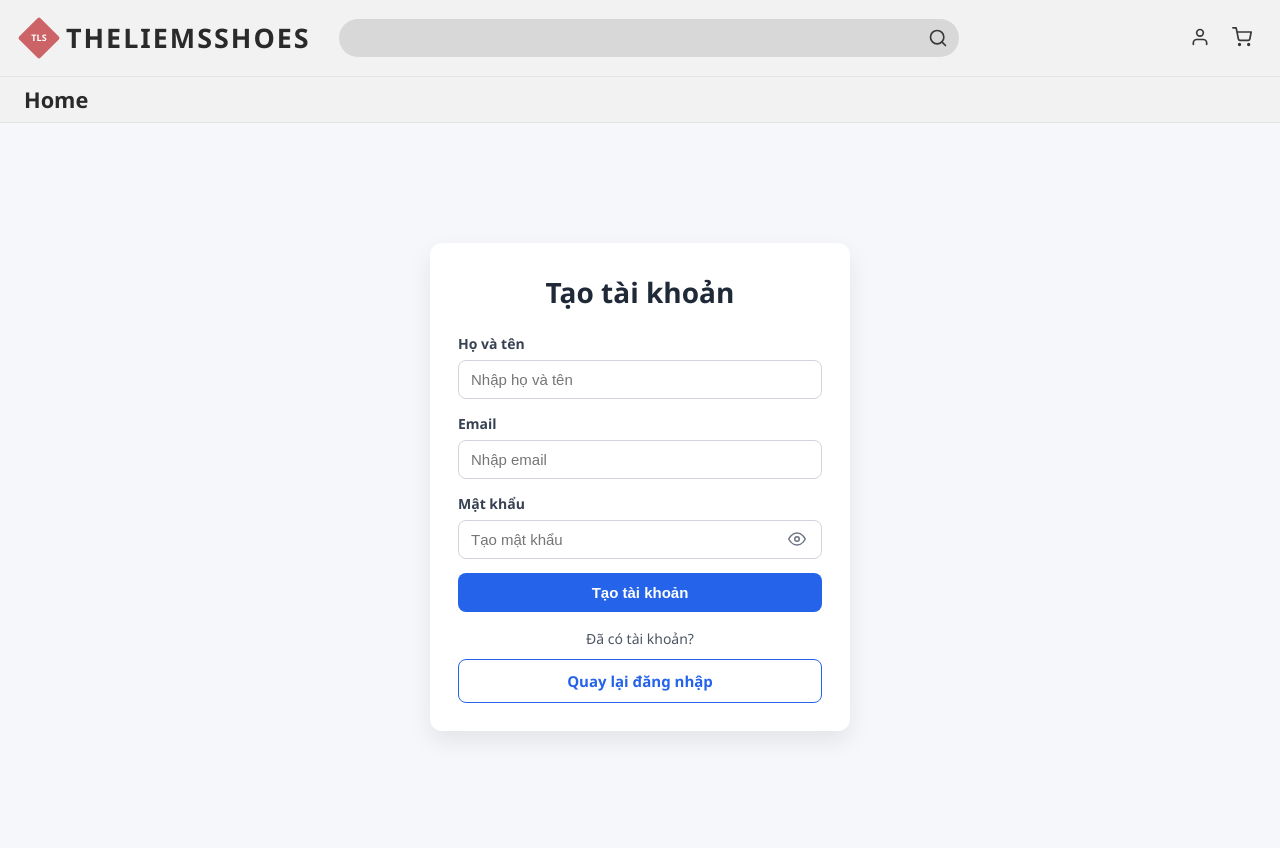
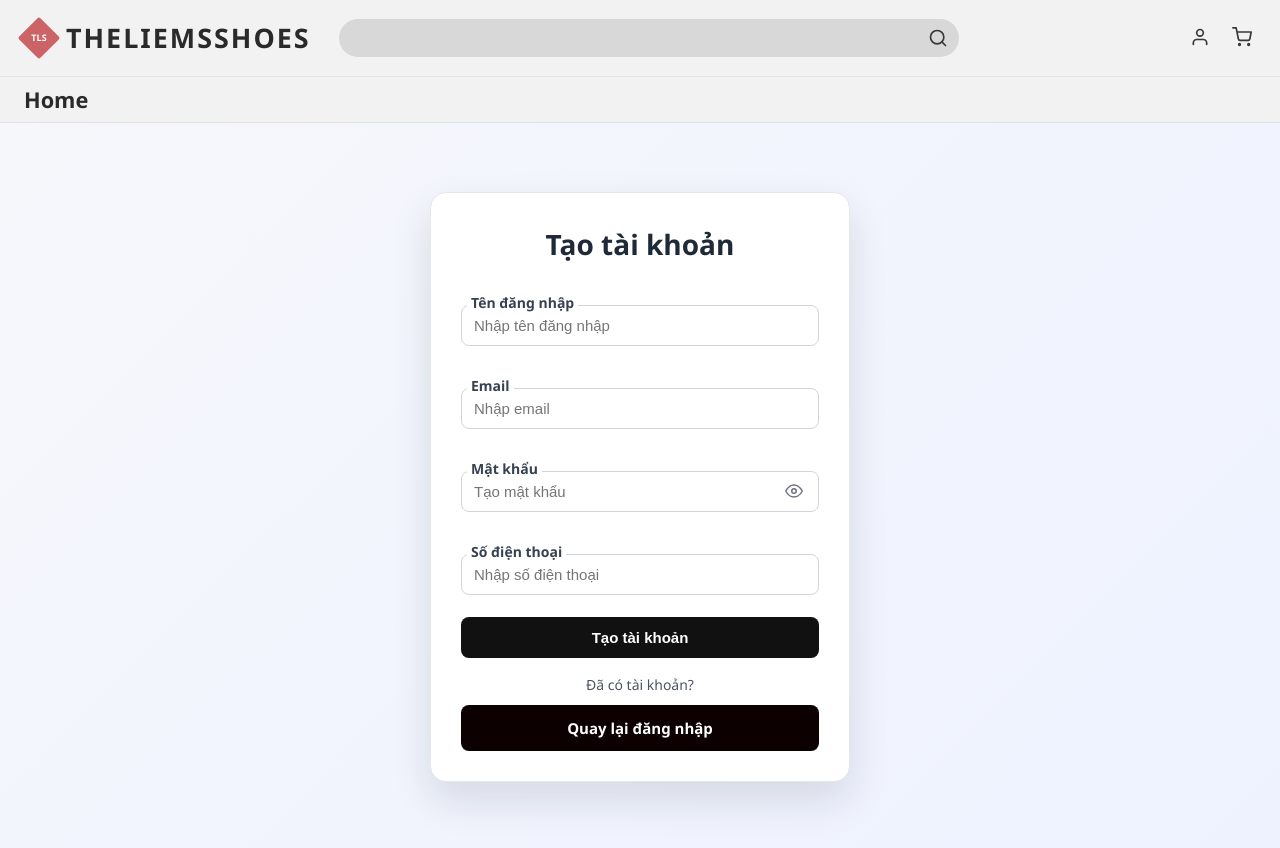
Before and after one commit to yi-xiang21/TheLiemsShoes, a React (Vite) app: page /Register in a window 1280 px wide. Shown: the top 848 px of the page. Built offline with nearby package versions, Linux system fonts and the light colour scheme.

Commit message:
call api register user acc

```diff
--- a/src/assets/css/login&Register.css
+++ b/src/assets/css/login&Register.css
@@ -3,17 +3,24 @@
 	display: flex;
 	justify-content: center;
 	align-items: center;
-	padding: 24px;
-	background: #f5f7fb;
+	padding: 28px;
+	background: linear-gradient(135deg, #f5f7fb 0%, #eef2ff 100%);
 }
 
 .auth-card {
 	width: 100%;
 	max-width: 420px;
 	background: #ffffff;
-	border-radius: 12px;
-	padding: 28px;
-	box-shadow: 0 10px 24px rgba(0, 0, 0, 0.08);
+	border-radius: 16px;
+	padding: 30px;
+	border: 1px solid #e5e7eb;
+	box-shadow: 0 18px 40px rgba(17, 24, 39, 0.12);
+	transition: transform 0.28s ease, box-shadow 0.28s ease, border-color 0.28s ease;
+}
+
+.auth-card:hover {
+	transform: translateY(-4px);
+	box-shadow: 0 22px 44px rgba(42, 37, 40, 0.28);
 }
 
 .auth-title {
@@ -22,37 +29,62 @@
 	font-size: 28px;
 	font-weight: 700;
 	color: #1f2937;
+	transition: transform 0.28s ease, color 0.28s ease;
+}
+
+.auth-card:hover .auth-title {
+	transform: translateY(-6px);
+	color: #b91c1c;
 }
 
 .auth-form {
 	display: flex;
 	flex-direction: column;
-	gap: 14px;
+	gap: 22px;
 }
 
 .auth-field {
+	position: relative;
 	display: flex;
 	flex-direction: column;
-	gap: 6px;
+	padding-top: 10px;
+	margin-top: 10px;
 }
 
 .auth-field label {
+	position: absolute;
+	left: 6px;
+	top: 8px;
+	z-index: 2;
+	padding: 0 4px;
+	background: #ffffff;
 	font-size: 14px;
 	font-weight: 600;
 	color: #374151;
+	line-height: 1;
+	transform: translateY(-50%);
+	transition: transform 0.2s ease, color 0.2s ease;
 }
 
-.auth-field input {
+.auth-field input,
+.auth-field select {
 	border: 1px solid #d1d5db;
 	border-radius: 8px;
-	padding: 10px 12px;
+	padding: 11px 12px;
 	font-size: 15px;
 	outline: none;
-	transition: border-color 0.2s ease;
+	background: #ffffff;
+	transition: border-color 0.2s ease, box-shadow 0.2s ease;
 }
 
-.auth-field input:focus {
-	border-color: #2563eb;
+.auth-field input:focus,
+.auth-field select:focus {
+	border-color: #111827;
+	box-shadow: 0 0 0 3px rgba(17, 24, 39, 0.12);
+}
+
+.auth-field:focus-within label {
+	transform: translateY(-150%);
 }
 
 .auth-password-wrap {
@@ -92,17 +124,25 @@
 	border: 1px solid transparent;
 	font-size: 15px;
 	font-weight: 600;
-	padding: 10px 12px;
+	padding: 11px 12px;
 	cursor: pointer;
+	transition: background-color 0.25s ease, border-color 0.25s ease, color 0.25s ease, transform 0.15s ease;
 }
 
 .auth-btn-primary {
-	background: #2563eb;
+	background: #111111;
 	color: #ffffff;
 }
 
 .auth-btn-primary:hover {
-	background: #1d4ed8;
+	background: #b00404;
+	transform: translateY(-1px);
+}
+
+.auth-btn:disabled {
+	opacity: 0.7;
+	cursor: not-allowed;
+	transform: none;
 }
 
 .auth-footer {
@@ -117,11 +157,11 @@
 
 .auth-btn-outline {
 	width: 100%;
-	border-color: #2563eb;
-	color: #2563eb;
-	background: transparent;
+	color: #ffffff;
+	background: rgb(12, 0, 0);
 }
 
 .auth-btn-outline:hover {
-	background: #eff6ff;
+	background: #bb0202;
+	color: #ffffff;
 }
--- a/src/pages/Register.jsx
+++ b/src/pages/Register.jsx
@@ -1,23 +1,81 @@
 import { useState } from "react"
 import { FiEye, FiEyeOff } from "react-icons/fi"
-import { Link } from "react-router-dom"
+import { Link, useNavigate } from "react-router-dom"
+import axios from "axios"
+import { getApiUrl } from "../config/config"
 import "../assets/css/login&Register.css"
 
 function Register() {
+  const navigate = useNavigate()
+  const [formData, setFormData] = useState({
+    username: "",
+    email: "",
+    password: "",
+    phone_number: "",
+    role: "customer",
+  })
   const [showPassword, setShowPassword] = useState(false)
+  const [error, setError] = useState("")
+  const [success, setSuccess] = useState("")
+  const [isSubmitting, setIsSubmitting] = useState(false)
+
+  const handleChange = (e) => {
+    const { name, value } = e.target
+    setFormData((prev) => ({
+      ...prev,
+      [name]: value,
+    }))
+  }
+
+  const handleSubmit = async (e) => {
+    e.preventDefault()
+    setError("")
+    setSuccess("")
+    setIsSubmitting(true)
+
+    try {
+      await axios.post(getApiUrl("/users"), {
+        username: formData.username,
+        email: formData.email,
+        password: formData.password,
+        role: formData.role,
+        phone_number: formData.phone_number,
+      })
+
+      setSuccess("Tạo tài khoản thành công")
+      setFormData({
+        username: "",
+        email: "",
+        password: "",
+        phone_number: "",
+        role: "customer",
+      })
+      setTimeout(() => {
+        navigate("/Login")
+      }, 700)
+    } catch (err) {
+      setError(err.response?.data?.message || "Tạo tài khoản thất bại")
+    } finally {
+      setIsSubmitting(false)
+    }
+  }
 
   return (
     <section className="auth-page">
       <div className="auth-card">
         <h1 className="auth-title">Tạo tài khoản</h1>
-        <form className="auth-form">
+        {error && <p>{error}</p>}
+        {success && <p>{success}</p>}
+        <form className="auth-form" onSubmit={handleSubmit}>
           <div className="auth-field">
-            <label htmlFor="fullName">Họ và tên</label>
+            <label htmlFor="username">Tên đăng nhập</label>
             <input
               type="text"
-              id="fullName"
-              name="fullName"
-              placeholder="Nhập họ và tên"
+              id="username"
+              name="username"
+              value={formData.username}
+              onChange={handleChange}
+              placeholder="Nhập tên đăng nhập"
               required
             />
           </div>
@@ -27,6 +85,8 @@ function Register() {
               type="email"
               id="email"
               name="email"
+              value={formData.email}
+              onChange={handleChange}
               placeholder="Nhập email"
               required
             />
@@ -38,6 +98,8 @@ function Register() {
                 type={showPassword ? "text" : "password"}
                 id="password"
                 name="password"
+                value={formData.password}
+                onChange={handleChange}
                 placeholder="Tạo mật khẩu"
                 required
               />
@@ -51,8 +113,20 @@ function Register() {
               </button>
             </div>
           </div>
-          <button type="submit" className="auth-btn auth-btn-primary">
-            Tạo tài khoản
+          <div className="auth-field">
+            <label htmlFor="phone_number">Số điện thoại</label>
+            <input
+              type="text"
+              id="phone_number"
+              name="phone_number"
+              value={formData.phone_number}
+              onChange={handleChange}
+              placeholder="Nhập số điện thoại"
+              required
+            />
+          </div>
+          <button type="submit" className="auth-btn auth-btn-primary" disabled={isSubmitting}>
+            {isSubmitting ? "Đang tạo..." : "Tạo tài khoản"}
           </button>
         </form>
 
```
